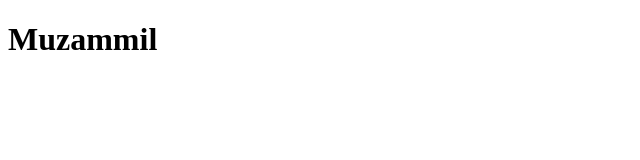
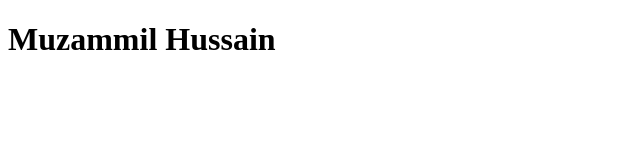
Before and after one commit to muz-mil/Git_practise, a plain HTML site: page index.html in a window 1280 px wide. Shown: the whole page, without its empty margins (0-640 px from the left). Drawn offline with Linux system fonts and the light colour scheme.

Commit message:
Fix: Changes made in html file

```diff
--- a/index.html
+++ b/index.html
@@ -6,6 +6,6 @@
     <title>Document</title>
 </head>
 <body>
-    <h1>Muzammil </h1>
+    <h1>Muzammil Hussain </h1>
 </body>
 </html>
```
